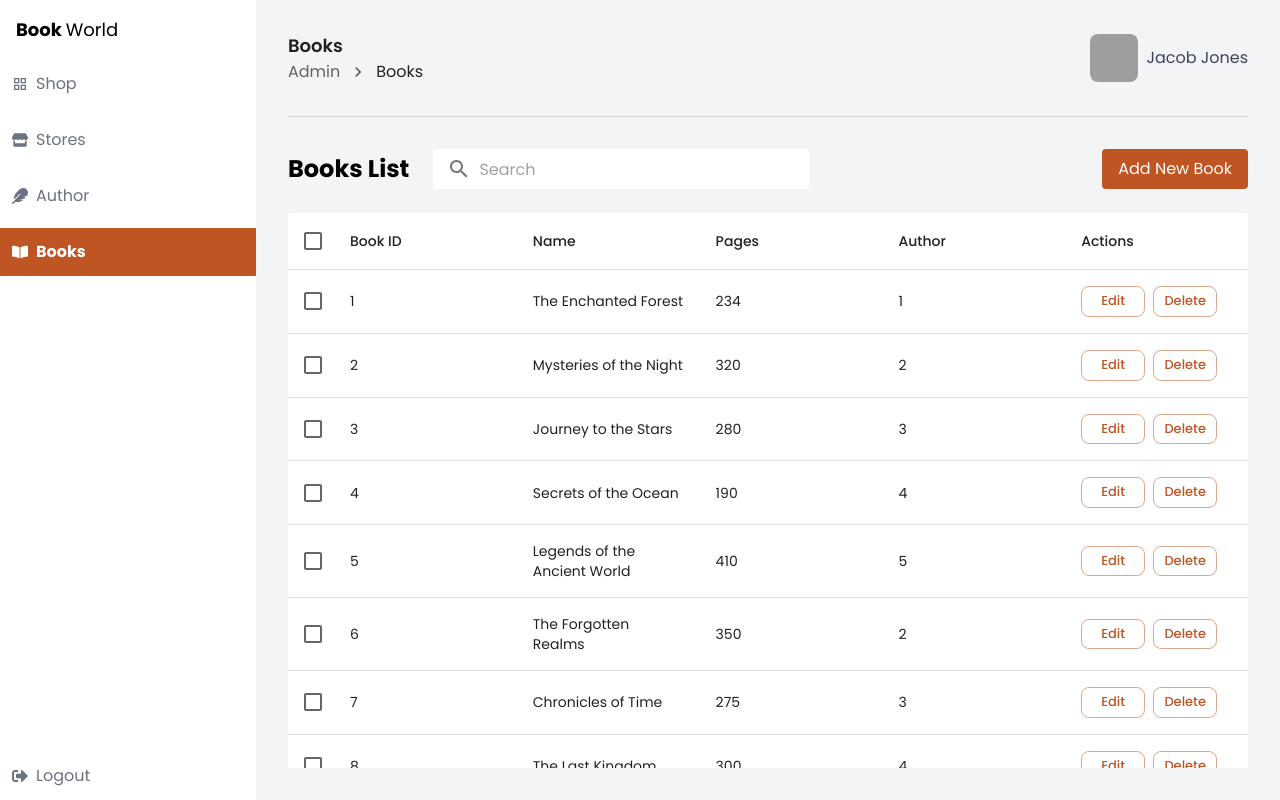
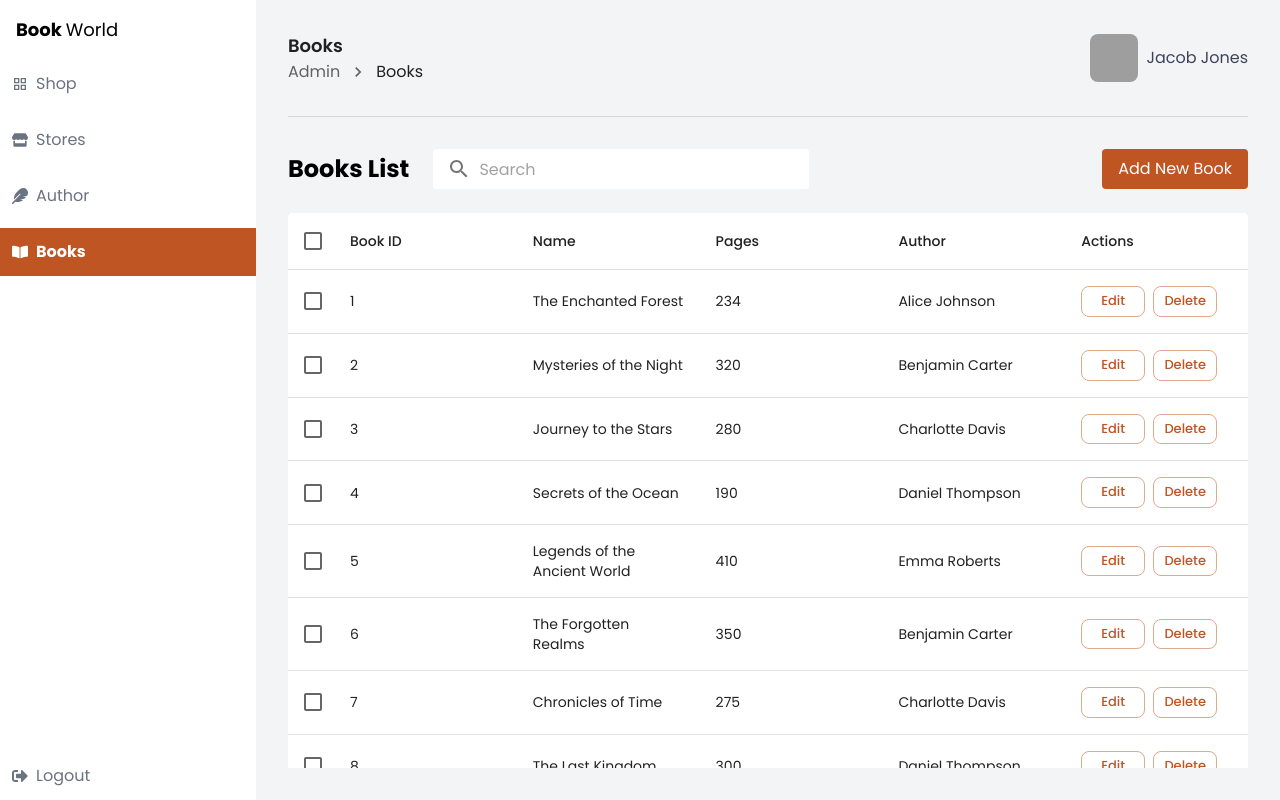
Before and after one commit to aahmedramy1/bookworld, a React (Create React App) app: page /admin/books in a window 1280 px wide. Built offline with nearby package versions, Linux system fonts and the light colour scheme; grey boxes are pictures that could not be loaded.

Commit message:
feat: Author in books table

```diff
--- a/src/components/GenericList.jsx
+++ b/src/components/GenericList.jsx
@@ -1,5 +1,4 @@
 import React, { useState } from 'react';
-
 import {
     Table,
     TableBody,
@@ -18,9 +17,7 @@
     const [page, setPage] = useState(0);
     const [rowsPerPage, setRowsPerPage] = useState(10);
 
-
     const getRowId = (row, index) => row.id ?? index;
-
 
     const handleSelectAllClick = (event) => {
         if (event.target.checked) {
@@ -123,6 +120,8 @@
                                                 ))
                                             ) : column.renderCell ? (
                                                 column.renderCell(row[column.field], row)
+                                            ) : typeof column.field === 'function' ? (
+                                                column.field(row)
                                             ) : (
                                                 row[column.field]
                                             )}
@@ -134,7 +133,6 @@
                     </TableBody>
                 </Table>
             </TableContainer>
-
 
             <TablePagination
                 component="div"
--- a/src/pages/Books/index.jsx
+++ b/src/pages/Books/index.jsx
@@ -14,6 +14,14 @@
     const [search, setSearch] = useState("");
     const data = useSelector(state => state.books.filteredBooks);
     const dispatch = useDispatch();
+    const authors = useSelector(state => state.authors.allAuthors);
+    const findAuthor = (book) => {
+        let {authorId} = book;
+         let author =authors.find((author) => author.id === authorId)
+        if(author) return author.name
+        return 'N/A'
+    }
+
 
     const onSearch = useCallback((searchTerm) => {
         dispatch(filterBooksByName(searchTerm));
@@ -32,7 +40,7 @@
         { field: 'id', headerName: 'Book ID' },
         { field: 'name', headerName: 'Name' },
         { field: 'pageCount', headerName: 'Pages' },
-        { field: 'authorId', headerName: 'Author' },
+        { field: (row) => findAuthor(row), headerName: 'Author' },
         {
             headerName: 'Actions',
             actions: [
```
